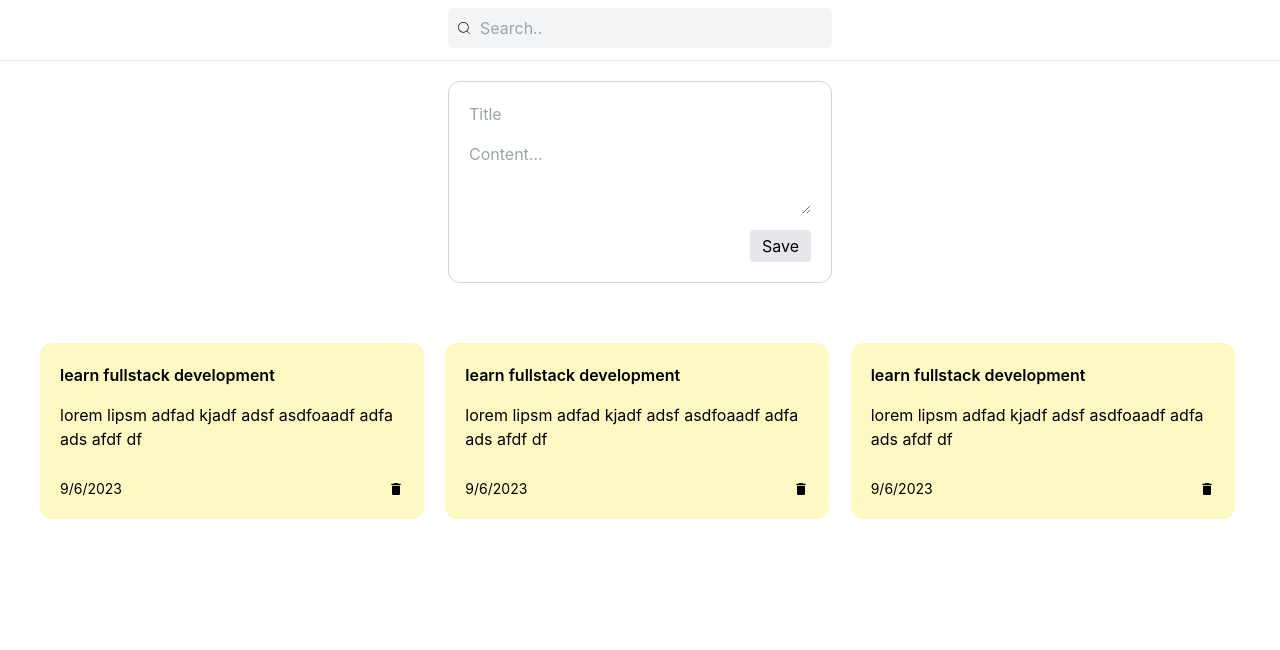
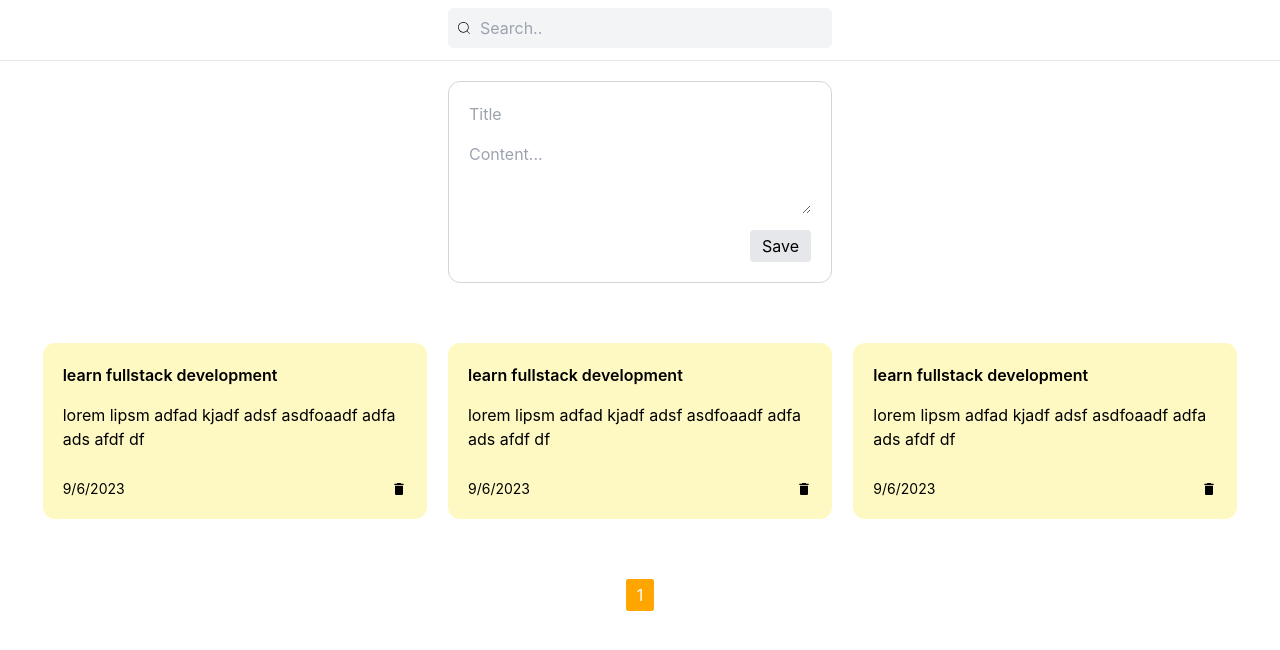
Before and after one commit to muhsin926/Keep-notes, a React (Create React App) app: page / in a window 1280 px wide. Shown: the top 650 px of the page. Built offline with nearby package versions, Linux system fonts and the light colour scheme.

Commit message:
added pagination

```diff
--- a/package.json
+++ b/package.json
@@ -15,6 +15,7 @@
     "react": "^18.2.0",
     "react-dom": "^18.2.0",
     "react-icons": "^4.10.1",
+    "react-paginate": "^8.2.0",
     "react-redux": "^8.1.2",
     "react-scripts": "5.0.1",
     "typescript": "^4.9.5",
--- a/src/components/NotesList.tsx
+++ b/src/components/NotesList.tsx
@@ -1,8 +1,9 @@
-import React from 'react'
+import React, { useState } from 'react'
 import { MdDelete } from 'react-icons/md'
 import { useAppDispatch, useAppSelector } from '../store/hooks'
 import { deleteNote } from '../store/slices/notesSlices'
 import { setEditNote, setIsVisible } from '../store/slices/editSlices'
+import ReactPaginate from 'react-paginate'
 
 type Note =
     {
@@ -19,19 +20,29 @@ type NotesListProps = {
 
 const NotesList = (props: NotesListProps) => {
     const { editNote } = useAppSelector((state) => state.editSlices)
-    const {searchText} = useAppSelector((state) => state.searchSlice)
+    const { searchText } = useAppSelector((state) => state.searchSlice)
+    const [pageNumber, setPageNumber] = useState(0)
     const dispatch = useAppDispatch();
 
     const notesList = props.notes.notes.filter((note) => note.title.toLowerCase().includes(searchText.toLowerCase())) || []
+
+    // PageNation
+    const notesPerPage = 3;
+    const noteVisited = pageNumber * notesPerPage;
+    const pageCount = Math.ceil(notesList.length / notesPerPage)
+    const changePage = ({ selected }: { selected: number }) => {
+        setPageNumber(selected);
+    }
+
 
     const handleEditNote = (note: Note) => {
         dispatch(setEditNote(note))
         dispatch(setIsVisible(true))
     }
     return (
-        <div className='p-10 gap-4 grid grid-cols-12 gap-4 mx-auto '>
+        <div className='p-10 gap-4 grid grid-cols-12 gap-4 mx-auto place-items-center'>
             {
-                notesList.map((note) => (
+                notesList.slice(noteVisited, pageNumber + notesPerPage).map((note) => (
                     <div onClick={() => handleEditNote(note)} className='xs:col-span-12 md:col-span-6 lg:col-span-4 w-96 bg-yellow-100 rounded-xl p-5 flex flex-col gap-4 cursor-pointer'>
                         <h3 className='font-semibold'>{note.title}</h3>
                         <p>{note.content}</p>
@@ -42,6 +53,17 @@ const NotesList = (props: NotesListProps) => {
                     </div>
                 ))
             }
+            <div className='col-span-12 mt-10'> <ReactPaginate
+                previousLabel={"Previous"}
+                nextLabel={"Next"}
+                pageCount={pageCount}
+                onPageChange={changePage}
+                containerClassName={"paginationBttns"}
+                previousLinkClassName={"previousBttn"}
+                nextLinkClassName={"nextBttn"}
+                disabledClassName={"paginationDisabled"}
+                activeClassName={"paginationActive"}
+            /></div>
         </div>
     )
 }
--- a/src/index.css
+++ b/src/index.css
@@ -15,3 +15,34 @@ code {
   font-family: source-code-pro, Menlo, Monaco, Consolas, 'Courier New',
     monospace;
 }
+
+.paginationBttns {
+  height: 40px;
+  list-style: none;
+  display: flex;
+  justify-content: center;
+  gap: 10px;
+  align-items: center;
+}
+
+.paginationBttns a {
+  padding:  5px 10px ;
+  border-radius: 3px;
+  border: 1px solid orange;
+  color: black;
+  cursor: pointer;
+}
+
+.paginationBttns a:hover {
+  color: white;
+  background-color: orange;
+}
+
+.paginationActive a {
+  color: white;
+  background-color: orange;
+}
+
+.paginationDisabled a {
+  display: none;
+}
```
Also changed, not shown: 1 other file (tests, documents, lock files or other folders).
